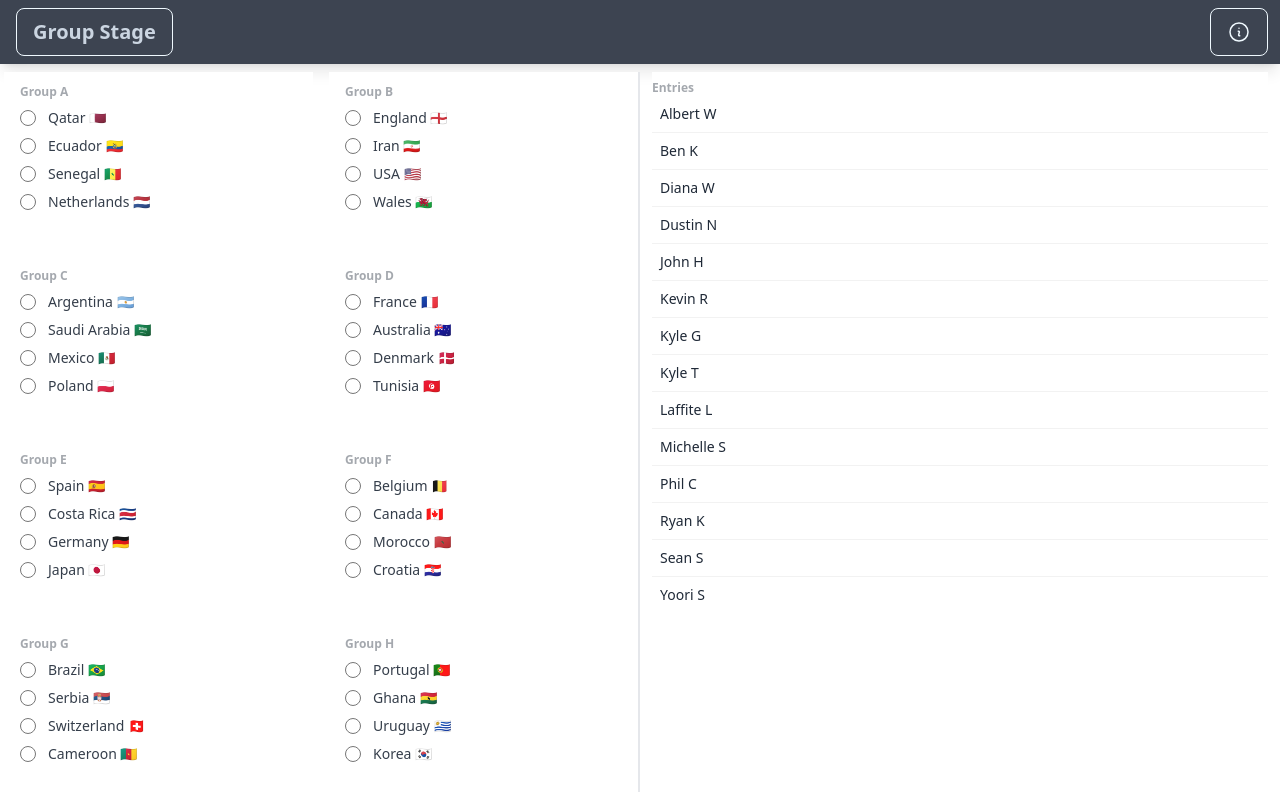
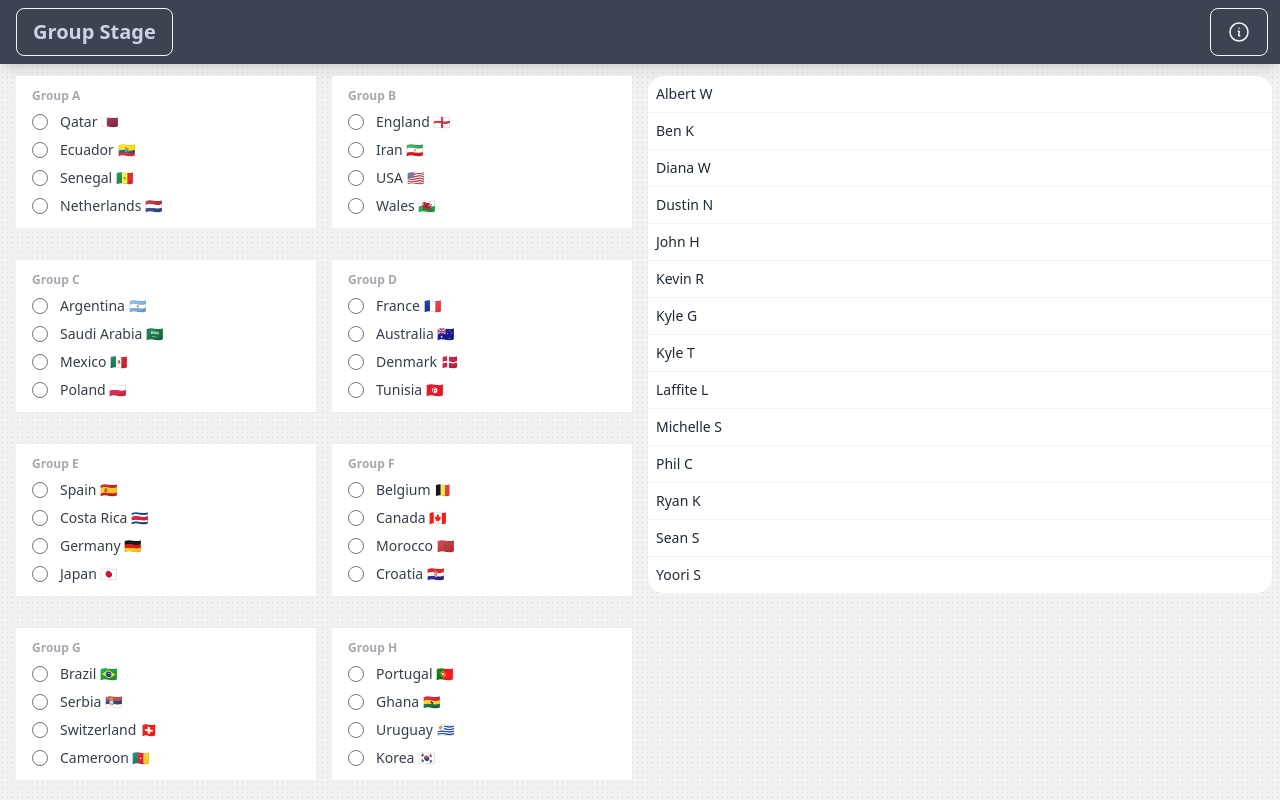
Before and after one commit to SeanPlusPlus/world-cup-group-stage, a Next.js app: page / in a window 1280 px wide. Built offline with nearby package versions, Linux system fonts and the light colour scheme.

Commit message:
main: more grid

```diff
--- a/components/entries.js
+++ b/components/entries.js
@@ -20,15 +20,8 @@ const Entries = () => {
   }
 
   return (
-    <div className="mt-2 mr-3 ml-3">
-      <div className="menu bg-base-100">
-        <div className="menu-title pt-2">
-          <span>
-            Entries
-          </span>
-        </div>
-      </div>
-      <table className="table table-compact w-full border-0">
+    <div className="pr-4 mt-3">
+      <table className="table table-compact w-full border-0 ml-2">
         <tbody>
           {entries.map((e) => (
             <tr key={e.name}>
--- a/components/groups.js
+++ b/components/groups.js
@@ -30,7 +30,8 @@ const Groups = () => {
   }
 
   return (
-    <div className="mt-2 ml-1 border-r-2 md:grid md:grid-cols-2 md:gap-4">
+    <div className="ml-2 md:ml-4 pr-2">
+      <div className="mt-3 md:grid md:grid-cols-2 md:gap-4">
         {GROUPS.map((g) => (
           <ul key={g} className="menu bg-base-100 mb-4 pb-2">
             <li className="menu-title pt-2">
@@ -68,6 +69,7 @@ const Groups = () => {
           </ul>
         ))}
       </div>
+    </div>
   )
 }
 
--- a/components/home.js
+++ b/components/home.js
@@ -28,11 +28,11 @@ const Home = () => {
   }, []);
 
   return (
-    <div className="flex mb-4">
-      <div className="w-1/2 h-12">
+    <div className="flex">
+      <div className="w-1/2">
         <Groups />
       </div>
-      <div className="w-1/2 h-12">
+      <div className="w-1/2">
         <Entries />
       </div>
     </div>
--- a/pages/index.js
+++ b/pages/index.js
@@ -5,7 +5,7 @@ import Home from '../components/home'
 
 export default function App() {
   return (
-    <div className="grid-bg h-screen">
+    <div className="grid-bg md:h-screen">
       <Header />
       <Nav />
       <Home />
--- a/styles/globals.css
+++ b/styles/globals.css
@@ -2,7 +2,7 @@
 @tailwind components;
 @tailwind utilities;
 
-/* .grid-bg {
+.grid-bg {
   background-image: radial-gradient(hsla(var(--bc)/.2) 0.5px,hsla(var(--b2)/1) 0.5px);
   background-size: 5px 5px;
-} */
+}
```
Lines whose indentation alone changed are shown as unchanged.
